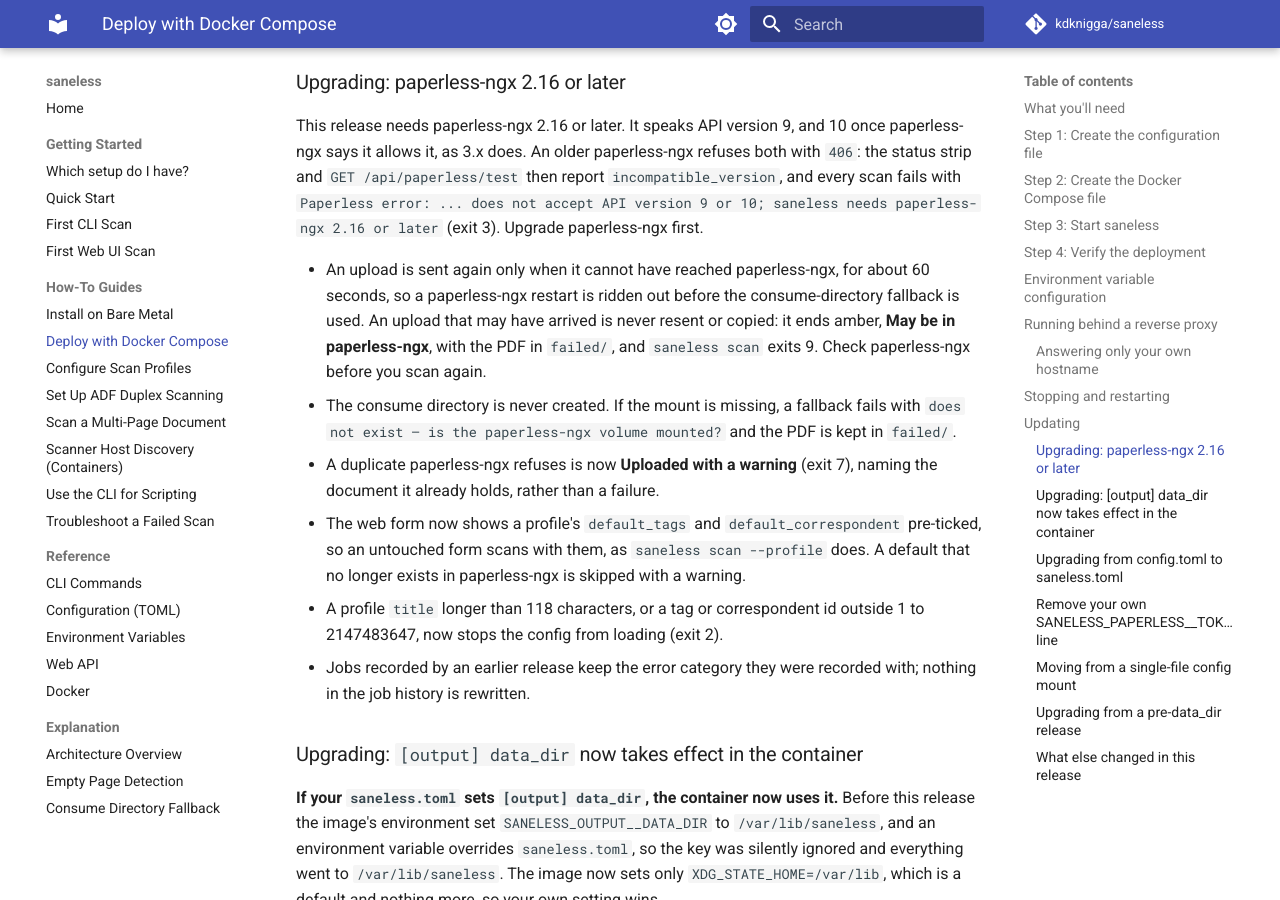
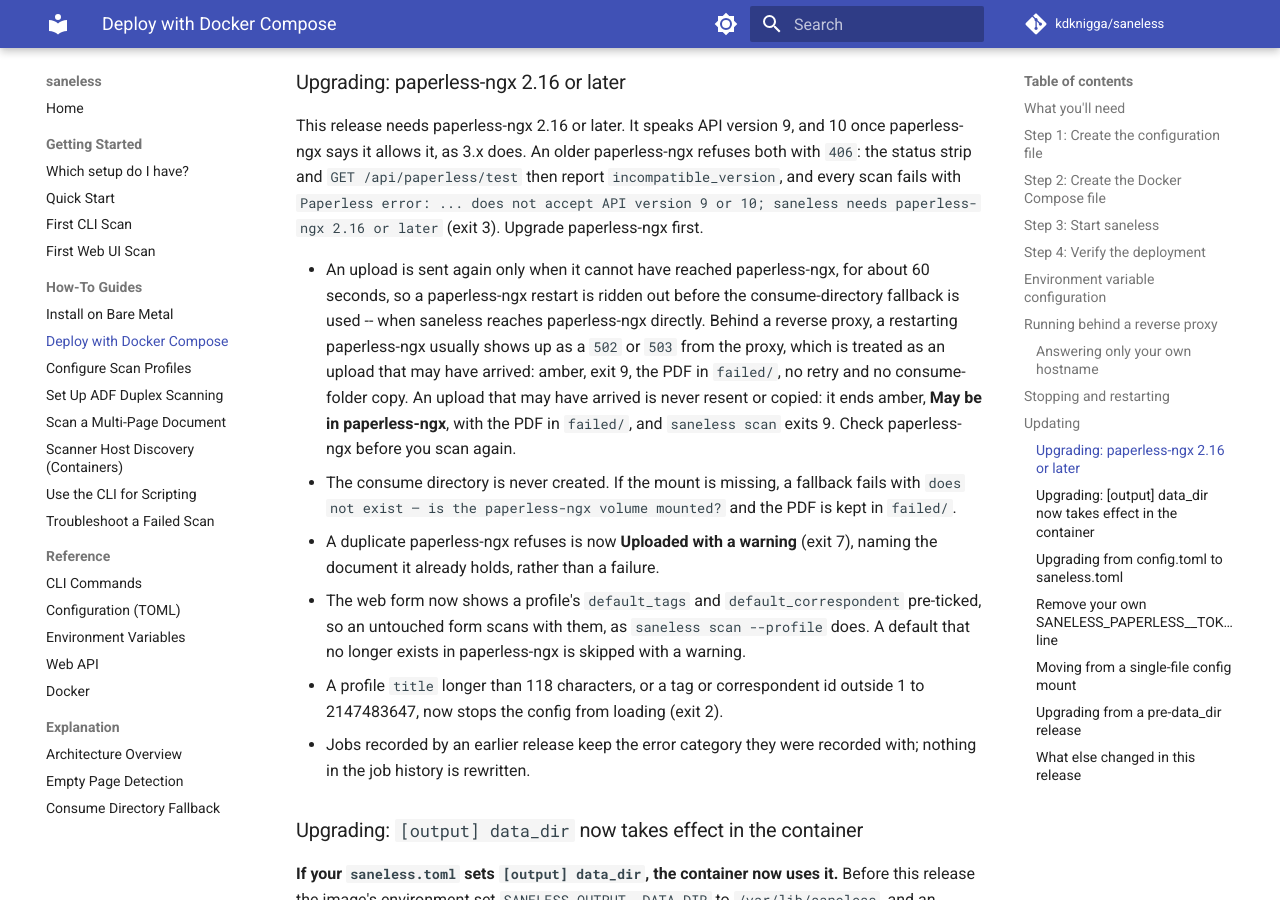
Before and after one commit to kdknigga/saneless, an MkDocs documentation site: the page built from docs/how-to/deploy-docker-compose.md, in a window 1280 px wide and 900 px high, scrolled down 8003 px. Built offline with MkDocs 1.6.1 and Material for MkDocs 9.7.7, drawn with Linux system fonts in a browser that asks for light colours; comment, search, counter and statistics services are not loaded.

Commit message:
fix(45): WR-06 qualify the restart claim for reverse-proxy deployments
The 60 s before-send retry rides out a paperless-ngx restart only when
saneless talks to it directly. Behind a reverse proxy a restart answers
502/503, which is an after-send failure: amber, exit 9, the PDF in
failed/, no retry and no consume-folder copy. Say so in the fallback
explanation, the upgrade notes and the Unreachable troubleshooting entry.

Co-Authored-By: Claude Opus 5.5 (1M context) <noreply@anthropic.com>
Claude-Session: https://claude.ai/code/session_013CxQxLcnRUSK9XY3SKundu

```diff
--- a/docs/how-to/deploy-docker-compose.md
+++ b/docs/how-to/deploy-docker-compose.md
@@ -268,7 +268,11 @@ later` (exit 3). Upgrade paperless-ngx first.
 
 - An upload is sent again only when it cannot have reached paperless-ngx, for
   about 60 seconds, so a paperless-ngx restart is ridden out before the
-  consume-directory fallback is used. An upload that may have arrived is never
+  consume-directory fallback is used -- when saneless reaches paperless-ngx
+  directly. Behind a reverse proxy, a restarting paperless-ngx usually shows
+  up as a `502` or `503` from the proxy, which is treated as an upload that
+  may have arrived: amber, exit 9, the PDF in `failed/`, no retry and no
+  consume-folder copy. An upload that may have arrived is never
   resent or copied: it ends amber, **May be in paperless-ngx**, with the PDF
   in `failed/`, and `saneless scan` exits 9. Check paperless-ngx before you
   scan again.
```
Also changed, not shown: docs/explanation/consume-directory-fallback.md (+1 -1 lines), docs/how-to/troubleshoot-a-failed-scan.md (+3 -1 lines).
